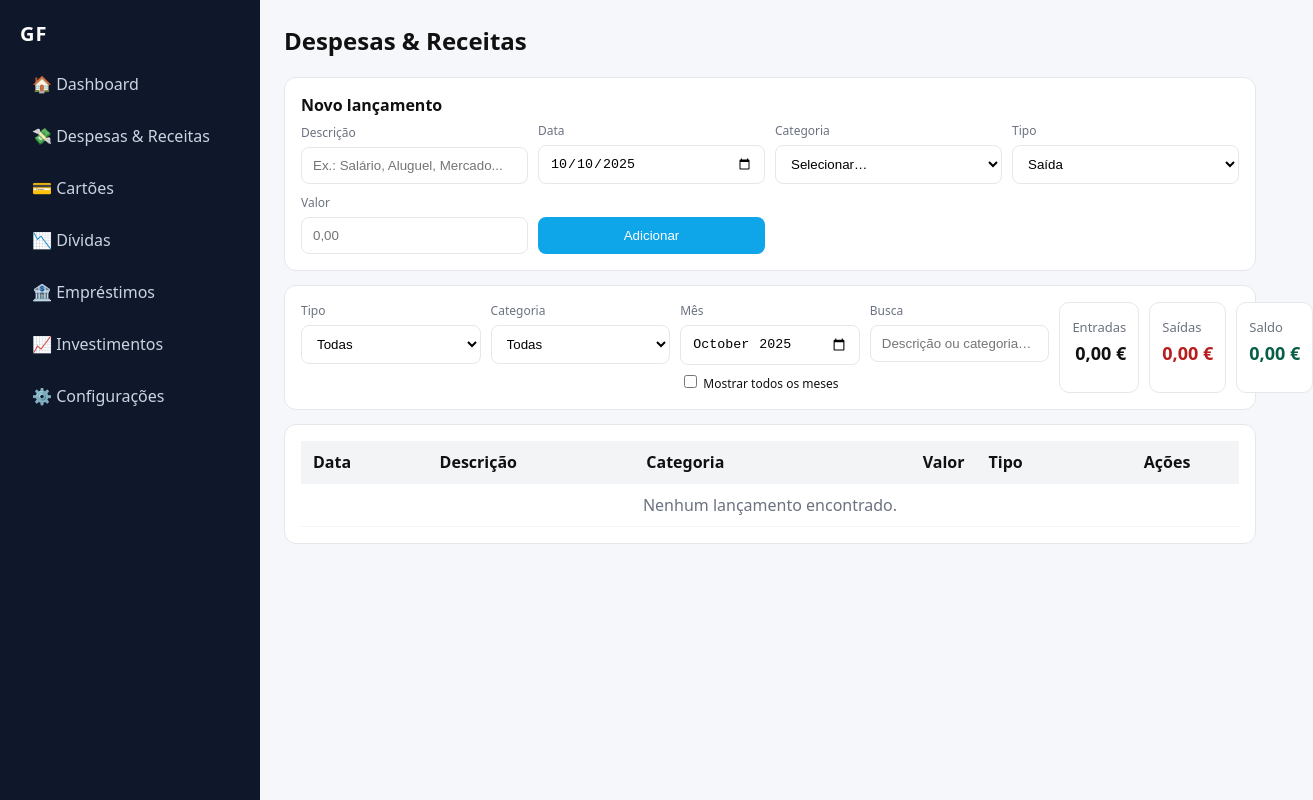
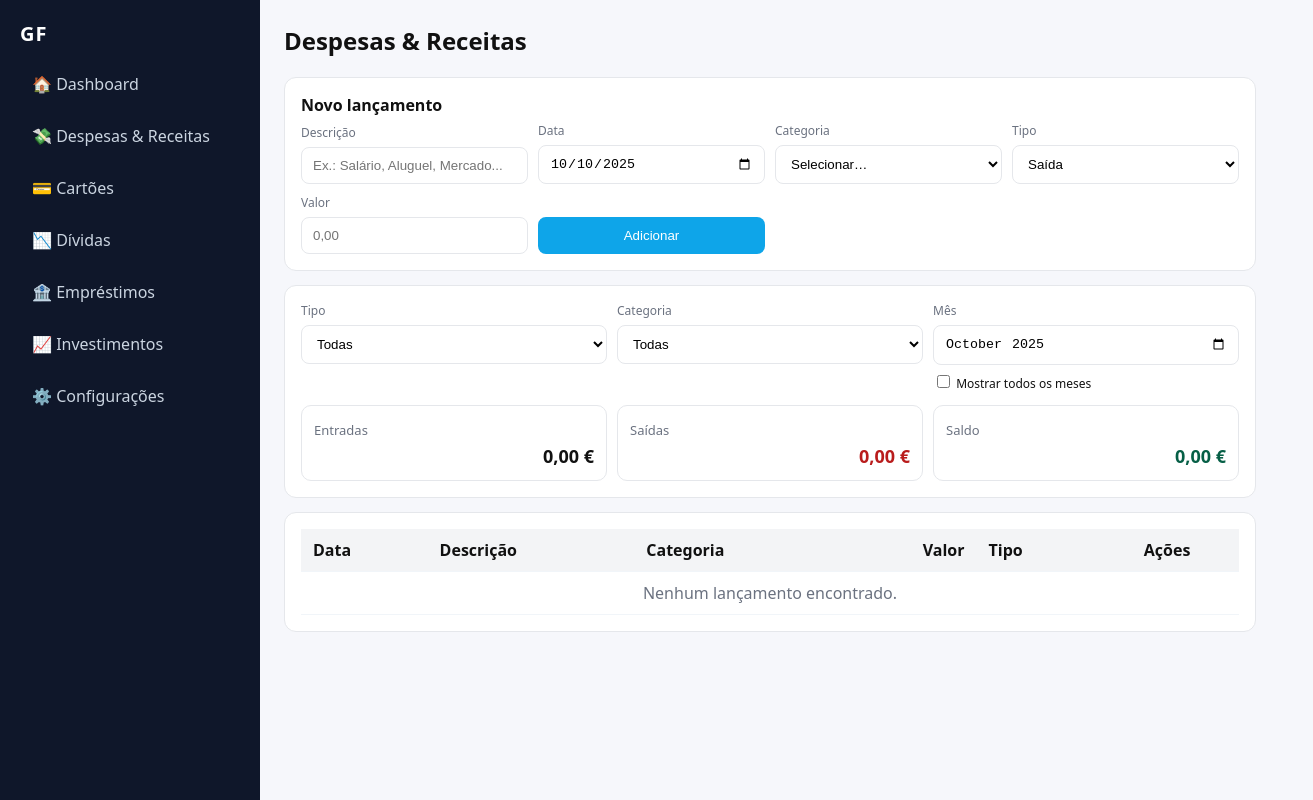
Before and after one commit to Ivanmonteiro-create/gerenciamentofamiliar.site, a Next.js app: page /despesas in a window 1280 px wide. Shown: the whole page, 1313 px wide, since content can reach past the window. Built offline with nearby package versions, Linux system fonts and the light colour scheme.

Commit message:
Update page.js

```diff
--- a/app/despesas/page.js
+++ b/app/despesas/page.js
@@ -55,7 +55,6 @@ export default function DespesasReceitas() {
     const d = new Date();
     return `${d.getFullYear()}-${String(d.getMonth() + 1).padStart(2, "0")}`; // YYYY-MM
   });
-  const [busca, setBusca] = useState("");
 
   // carregar do localStorage
   useEffect(() => {
@@ -108,14 +107,9 @@ export default function DespesasReceitas() {
       const okTipo = fTipo === "todas" ? true : t.tipo === fTipo;
       const okCat = fCategoria === "todas" ? true : t.categoria === fCategoria;
       const okMes = fMes === "tudo" ? true : t.data.startsWith(fMes); // compara YYYY-MM
-      const okBusca =
-        !busca
-          ? true
-          : t.descricao.toLowerCase().includes(busca.toLowerCase()) ||
-            t.categoria.toLowerCase().includes(busca.toLowerCase());
-      return okTipo && okCat && okMes && okBusca;
+      return okTipo && okCat && okMes;
     });
-  }, [txs, fTipo, fCategoria, fMes, busca]);
+  }, [txs, fTipo, fCategoria, fMes]);
 
   // totais
   const totalEntrada = useMemo(
@@ -211,10 +205,11 @@ export default function DespesasReceitas() {
 
       {/* —— Filtros + Totais —— */}
       <div className="card" style={{ marginBottom: 14 }}>
+        {/* linha 1: filtros */}
         <div
           style={{
             display: "grid",
-            gridTemplateColumns: "repeat(auto-fit, minmax(160px, 1fr))",
+            gridTemplateColumns: "repeat(auto-fit, minmax(180px, 1fr))",
             gap: 10,
           }}
         >
@@ -256,19 +251,10 @@ export default function DespesasReceitas() {
               </label>
             </div>
           </div>
-
-          <div>
-            <label className="lbl">Busca</label>
-            <input
-              className="inp"
-              placeholder="Descrição ou categoria…"
-              value={busca}
-              onChange={(e) => setBusca(e.target.value)}
-            />
         </div>
 
-          {/* Totais — cards alinhados */}
-          <div className="stats">
+        {/* linha 2: totais */}
+        <div className="stats" style={{ marginTop: 12 }}>
           <div className="stat">
             <small className="muted">Entradas</small>
             <div className="stat-value">{currency(totalEntrada)}</div>
@@ -281,7 +267,6 @@ export default function DespesasReceitas() {
             <small className="muted">Saldo</small>
             <div className={`stat-value ${saldo >= 0 ? "positivo" : "negativo"}`}>
               {currency(saldo)}
-              </div>
             </div>
           </div>
         </div>
@@ -328,7 +313,7 @@ export default function DespesasReceitas() {
         </div>
       </div>
 
-      {/* estilos locais para inputs/tabela e totais */}
+      {/* estilos locais */}
       <style jsx>{`
         .lbl { display:block; font-size:12px; color:#6b7280; margin-bottom:6px; }
         .inp { width:100%; padding:10px 11px; border:1px solid #e5e7eb; border-radius:8px; background:#fff; }
```
Lines whose indentation alone changed are shown as unchanged.
